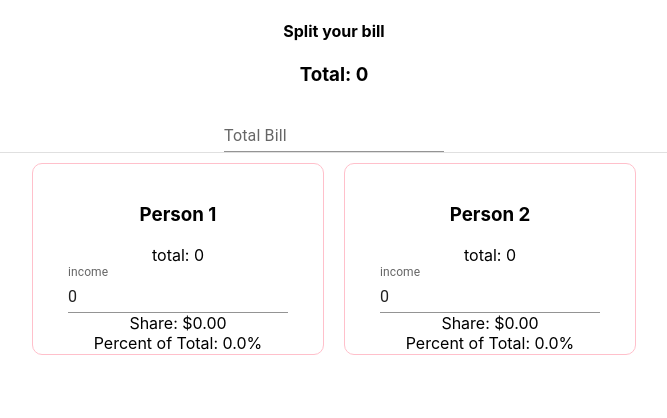
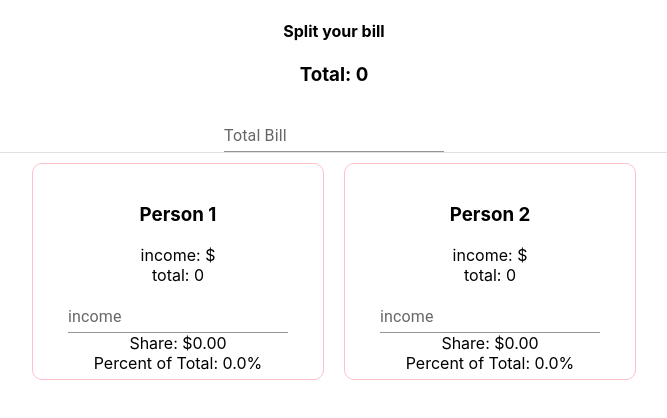
Before and after one commit to N8ers/bill-splitter, a React (Create React App) app: page / in a window 1280 px wide. Shown: the top 418 px of the page, without its empty margins (306-973 px from the left). Built offline with nearby package versions, Linux system fonts and the light colour scheme.

Commit message:
handle income binding in component

```diff
--- a/src/App.tsx
+++ b/src/App.tsx
@@ -47,18 +47,16 @@ function App() {
 
       <IncomeField
         total={total}
-        income={incomeOne}
         percentShare={incomeOnePercentShare}
         personIndex={1}
-        handleChange={(event) => setIncomeOne(parseInt(event.target.value))}
+        handleChange={(income) => setIncomeOne(parseInt(income))}
       />
 
       <IncomeField
         total={total}
-        income={incomeTwo}
         percentShare={incomeTwoPercentShare}
         personIndex={2}
-        handleChange={(event) => setIncomeTwo(parseInt(event.target.value))}
+        handleChange={(income) => setIncomeTwo(parseInt(income))}
       />
     </div>
   )
--- a/src/components/IncomeField/IncomeField.module.css
+++ b/src/components/IncomeField/IncomeField.module.css
@@ -3,7 +3,7 @@
   border: 1px solid pink;
   border-radius: 10px;
   width: 250px;
-  height: 150px;
+  height: 175px;
   margin: 10px;
   padding: 20px;
 }
--- a/src/components/IncomeField/IncomeField.tsx
+++ b/src/components/IncomeField/IncomeField.tsx
@@ -1,4 +1,4 @@
-import React from "react"
+import React, { useState, useEffect } from "react"
 
 import { TextField } from "@mui/material"
 
@@ -6,29 +6,32 @@ import styles from "./IncomeField.module.css"
 
 interface Props {
   total: number
-  income: number
   percentShare: number
   personIndex: number
-  handleChange: (event: React.ChangeEvent<HTMLInputElement>) => void
+  handleChange: (event: string) => void
 }
 
 export const IncomeField: React.FC<Props> = ({
   total,
-  income,
   percentShare,
   personIndex,
   handleChange,
 }) => {
+  const [income, setIncome] = useState("")
+
+  useEffect(() => {
+    handleChange(income)
+  }, [income])
+
   return (
     <div className={styles.card}>
       <h3>Person {personIndex}</h3>
+      <div>income: ${income}</div>
       <div>total: {total}</div>
       <TextField
         label="income"
         variant="standard"
-        type="number"
-        value={income}
-        onChange={handleChange}
+        onChange={(event) => setIncome(event.target.value)}
       />
       <div>Share: ${(total * percentShare).toFixed(2)}</div>
       <div>Percent of Total: {(percentShare * 100).toFixed(1)}%</div>
```
Also changed, not shown: 1 other file (tests, documents, lock files or other folders).
